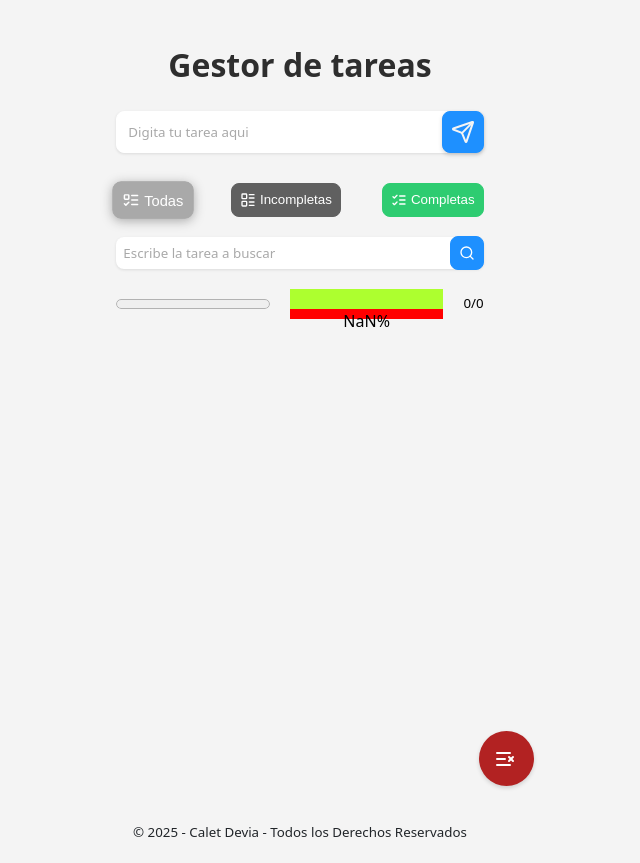
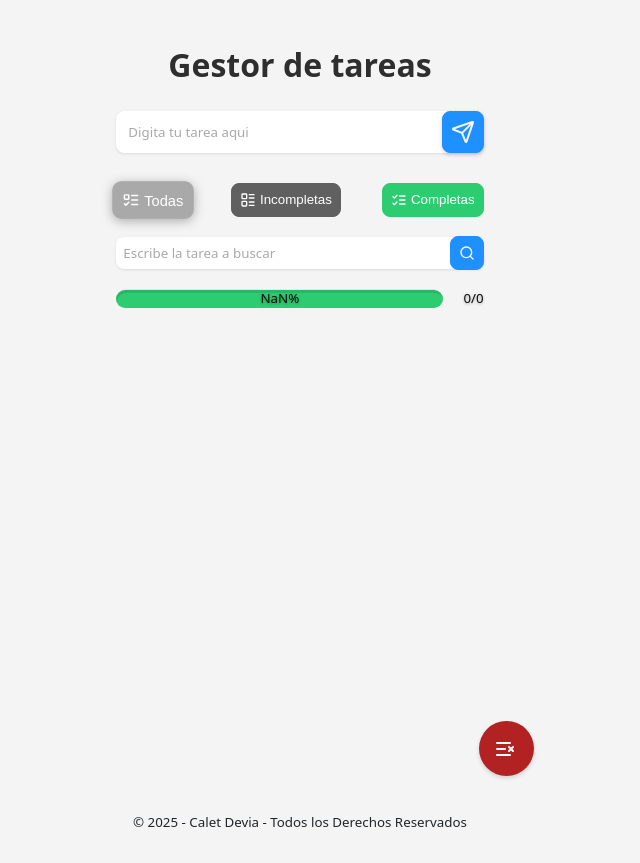
Before and after one commit to Ledtius/Task-Management-React, a React (Vite) app: page / in a window 1280 px wide. Shown: the whole page, without its empty margins (340-980 px from the left). Built offline with nearby package versions, Linux system fonts and the light colour scheme.

Commit message:
Finished the TaskInfo and added new variables

```diff
--- a/src/components/Task/TaskInfo.jsx
+++ b/src/components/Task/TaskInfo.jsx
@@ -15,16 +15,9 @@ const TaskInfo = ({ taskList }) => {
   console.log(percentComplete);
   return (
     <section className={taskInfoStyles.info}>
-      <progress
-        value={taskListComp}
-        max={totalTask}
-        className={taskInfoStyles.progressBar}
-      >
-        Progress
-      </progress>
-      <div className={taskInfoStyles.bar2}>
-        <div className={taskInfoStyles.progress} style={styleChange()}></div>
-        {percentComplete}%
+      <div className={taskInfoStyles.bar}>
+        <div className={taskInfoStyles.progressLevel} style={styleChange()}></div>
+        <small className={taskInfoStyles.progressValue}>{percentComplete}%</small>
       </div>
       <small className={taskInfoStyles.score}>
         {taskListComp}/{totalTask}
--- a/src/styles/Task/TaskInfo.module.css
+++ b/src/styles/Task/TaskInfo.module.css
@@ -1,4 +1,5 @@
 .info {
+  width: 100%;
   margin: 2rem 0 0 0;
   display: flex;
   align-items: center;
@@ -11,15 +12,38 @@
   height: 2rem;
 }
 
-.bar2 {
+.bar {
   width: 100%;
-  height: 3rem;
-  background-color: red;
+  height: 2rem;
+  background-color: var(--color-bg-input);
+  box-shadow: inset 0 4px 3px rgba(0, 0, 0, 0.1);
   text-align: center;
-
+  border-radius: 4rem;
+  display: flex;
+  align-items: center;
+  justify-content: flex-start;
+  position: relative;
 }
 
-.progress {
-  height: 2rem;
-  background-color: greenyellow;
+.progressLevel {
+  width: 100%;
+  height: 1.8rem;
+  border-radius: 4rem;
+  background-color: var(--color-bg-completed);
+  box-shadow: inset 1px 3px rgba(0, 0, 0, 0.1);
 }
+
+.progressValue {
+  position: absolute;
+  right: 0;
+  left: 0;
+  color: var(--color-text-info);
+  text-shadow: var(--shadow-text-info);
+  font-weight: 500;
+}
+
+.score {
+  color: var(--color-text-info);
+  text-shadow: var(--shadow-text-info);
+  font-weight: 500;
+}
--- a/src/styles/variables.css
+++ b/src/styles/variables.css
@@ -56,11 +56,14 @@
 
   /* Utilidad */
   --color-text-filter: #fff;
+  --color-text-info: #0d0d0d;
 
   /* Sombras */
 
   --shadow-input: 0 1px 3px rgba(0, 0, 0, 0.1);
   --shadow-focus: 0 2px 6px rgba(0, 123, 255, 0.25);
+
+  --shadow-text-info: 0 1px 3px rgba(0, 0, 0, 0.333);
 
   --shadow-error: 0 2px 6px #d9534f;
 
```
